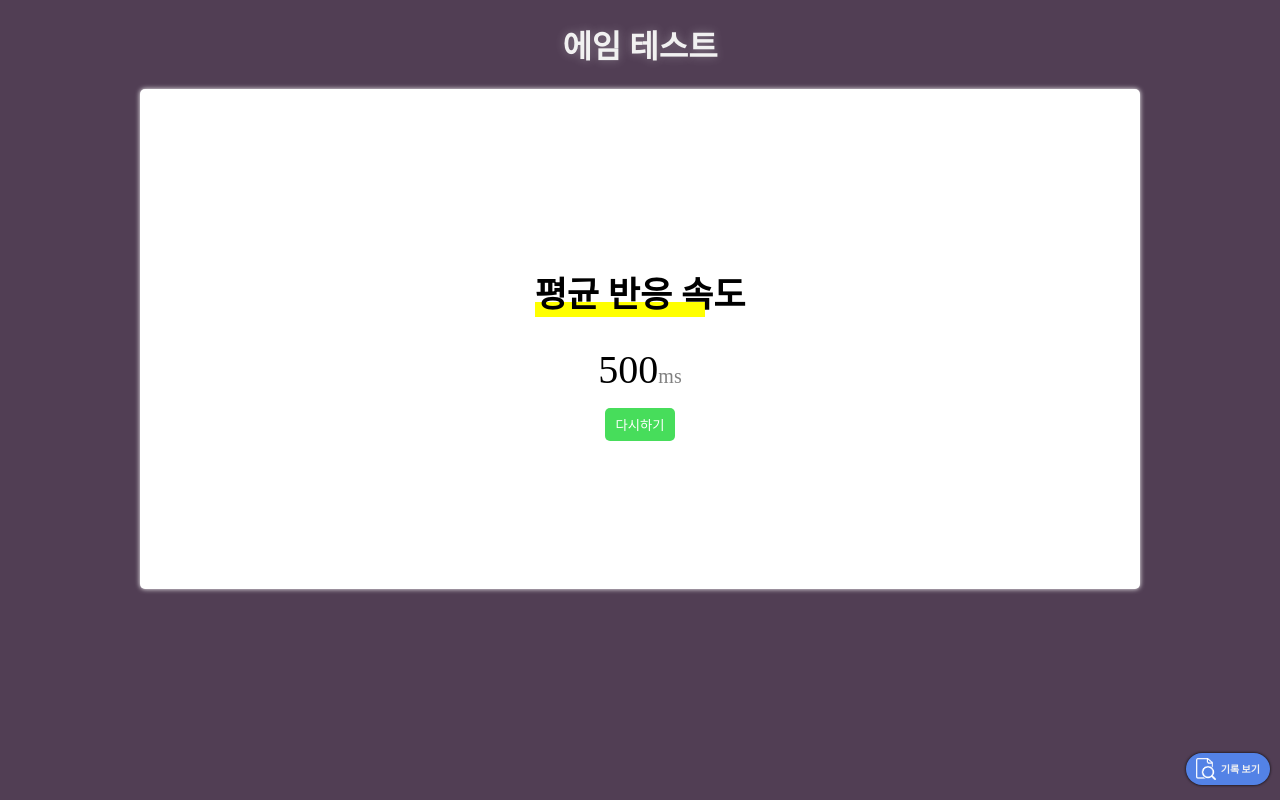
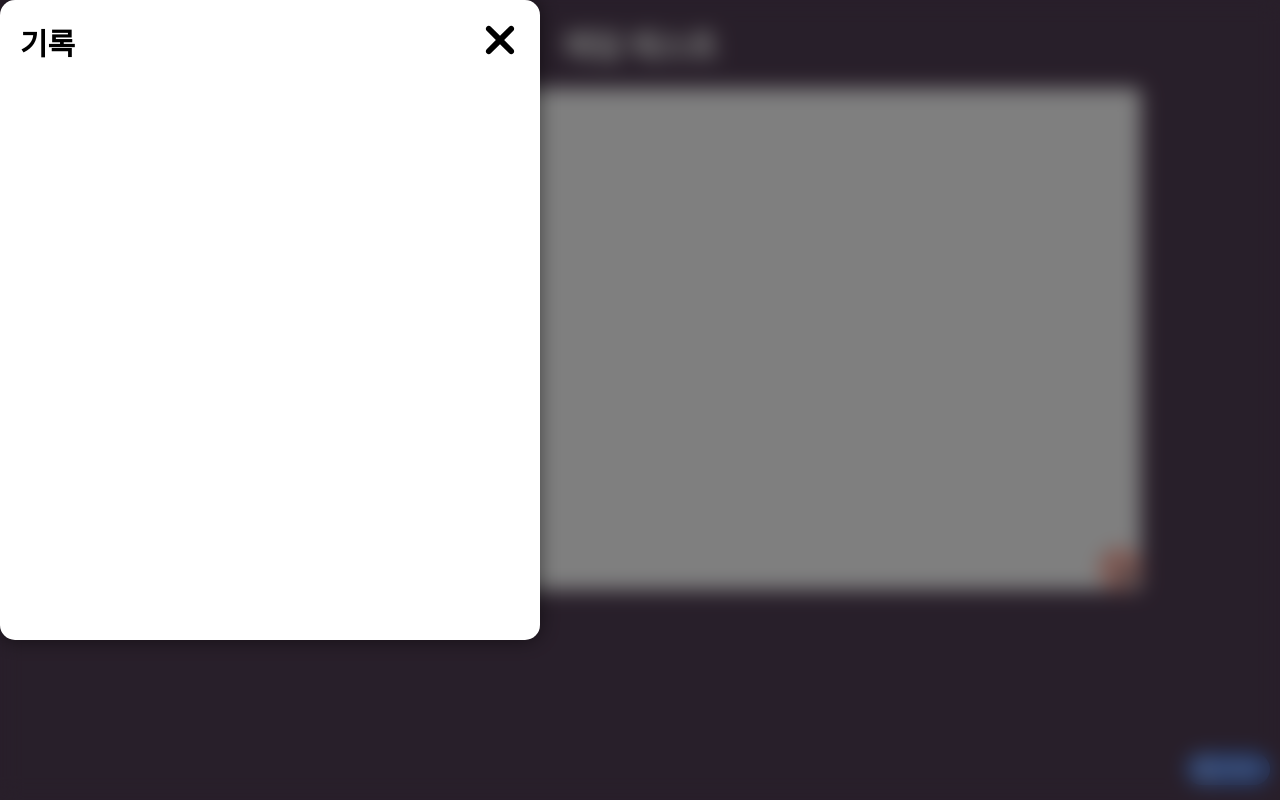
Before and after one commit to simgksk/Club_Web, a web app: file Aim/index.html in a window 1280 px wide. Run offline with its HTML, style and script files only (its server is not run), Linux system fonts and the light colour scheme; some web fonts are replaced.

Commit message:
main log

```diff
--- a/Aim/CSS/aim.css
+++ b/Aim/CSS/aim.css
@@ -95,3 +95,19 @@
 .end-btn:hover{
     background-color: rgb(59, 179, 75);
 }
+
+.aim-screen{
+    padding: 40px;
+    box-sizing: border-box;
+}
+
+#aim-icon{
+    position: relative;
+    width: 40px;
+    height: 40px;
+
+    top: 100%;
+    left: 100%;
+
+    transform: translate(-50% -50%);
+}
--- a/Aim/CSS/log.css
+++ b/Aim/CSS/log.css
@@ -32,3 +32,59 @@
 #Log-show:hover{
     background-color: #345499;
 }
+
+.main-log{
+    position: fixed;
+
+    top: 0;
+    left: 0;
+
+    width: 100%;
+    height: 100%;
+
+    background-color: rgba(0, 0, 0, 0.5);
+    backdrop-filter: blur(10px);
+}
+
+.main-log > .box{
+
+    top: 50%;
+    left: 50%;
+    /* transform: translate(-50%, -50%); */
+
+    width: 500px;
+    height: 600px;
+
+    background-color: white;
+
+    border-radius: 15px;
+    box-shadow: 0 0 20px rgba(0, 0, 0, 0.5);
+
+    padding: 20px;
+
+}
+
+.main-log > .box > .header{
+    display: flex;
+    justify-content: space-between;
+}
+
+.main-log > .box > .header > h1{
+    font-size: 30px;
+    margin: 0;
+}
+
+#log-close{
+    width: 40px;
+    height: 40px;
+
+    padding: 0;
+
+    background: none;
+    border: none;
+}
+
+#log-close > img{
+    width: 100%;
+    height: 100%;
+}
--- a/Aim/index.html
+++ b/Aim/index.html
@@ -21,18 +21,27 @@
         </section>
 
         <!-- end -->
-        <section class="end-screen" >
+        <section class="end-screen" style="display: none;">
             <h2 class="end-title">평균 반응 속도</h2>
             <div class="end-time"><span>500</span>ms</div>
             <button class="end-btn">다시하기</button>
         </section>
 
         <!-- aim -->
-        <section class="aim-screen" style="display: none;">
-            test
+        <section class="aim-screen">
+            <img id="aim-icon" src="./Resource/AimIcon.svg" alt="">
         </section>
     </main>
 
     <button id="Log-show"><img src="./Resource/result.png" alt="">기록 보기</button>
+
+    <section class="main-log">
+        <div class="box">
+            <div class="header">
+                <h1>기록</h1>
+                <button id="log-close"><img src="./Resource/closing.svg" alt=""></button>
+            </div>
+        </div>
+    </section>
 </body>
 </html>
```
Also changed, not shown: Aim/Resource/AimIcon.svg (added), Aim/Resource/closing.svg (added).
